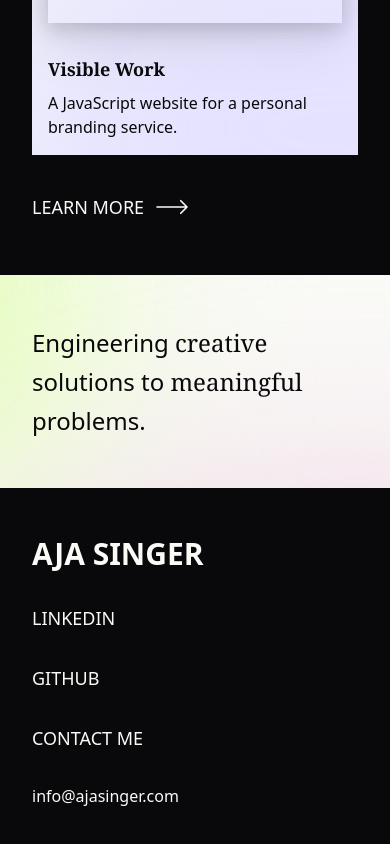
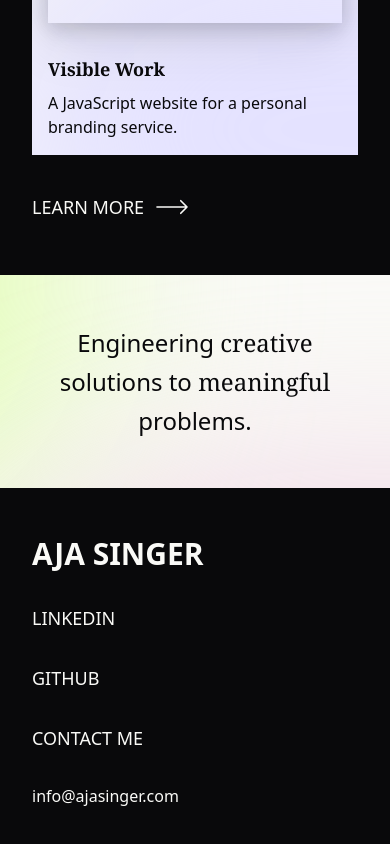
Before and after one commit to ajasinger/portfolio_2024, a Next.js app: page / in a window 390 px wide. Shown: the part 3739-4583 px from the top of the page. Built offline with nearby package versions, Linux system fonts and the light colour scheme.

Commit message:
text center mobile

```diff
--- a/components/Text.tsx
+++ b/components/Text.tsx
@@ -4,7 +4,7 @@ export default function Text() {
             <div className="bg-[#E0FEAF] absolute z-10 top-[-15rem] right-[20rem] h-[31.25rem] w-[31.25rem] rounded-full blur-[7rem] sm:w-[68.75rem]"></div>
             <div className="bg-[#EDCEE2] absolute z-10 top-[15rem] right-[-25rem] h-[31.25rem] w-[50rem] rounded-full blur-[7rem]"></div>
             <div className="flex justify-center">
-                <h2 className="text-2xl md:text-3xl font-thin leading-relaxed z-50">
+                <h2 className="text-center sm:text-left text-2xl md:text-3xl font-thin leading-relaxed z-50">
                     Engineering <span className="font-serif"> creative </span> solutions to <span className="font-serif"> meaningful </span> problems.
                 </h2>
             </div>
```
